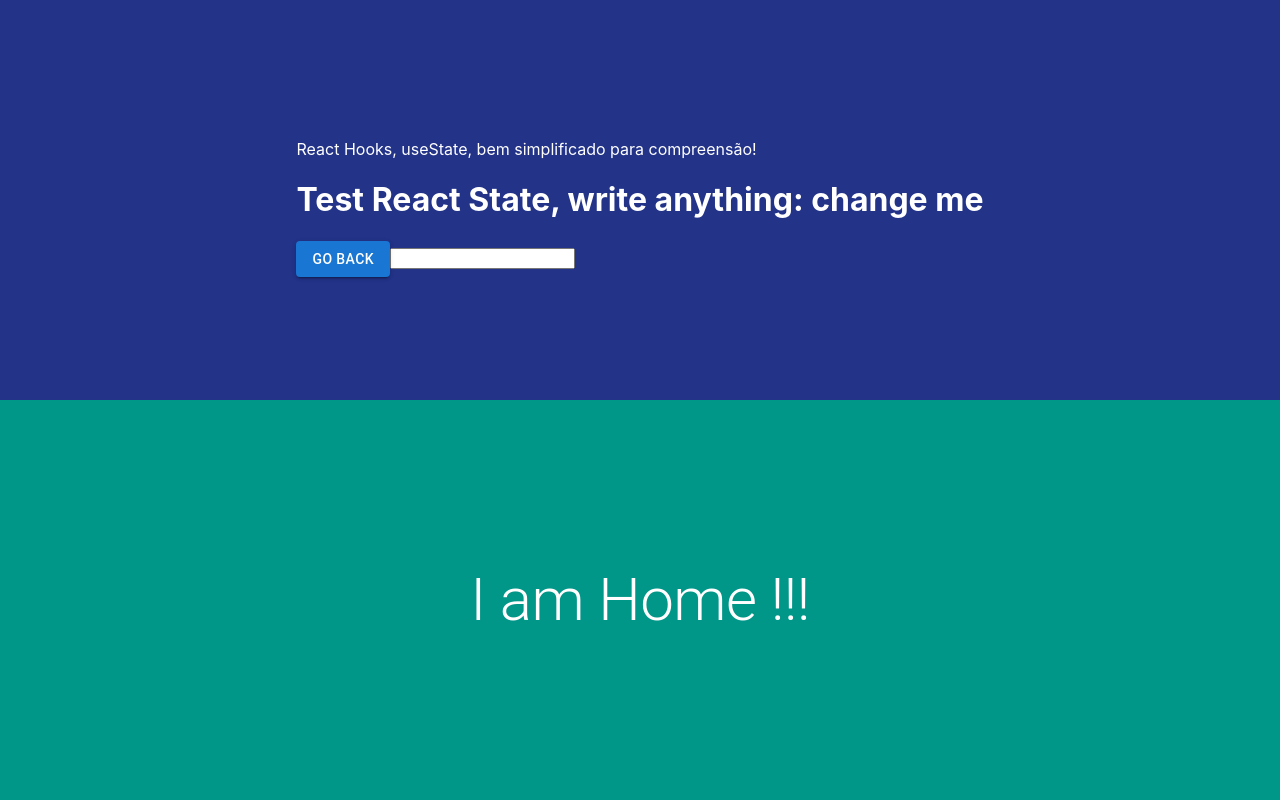
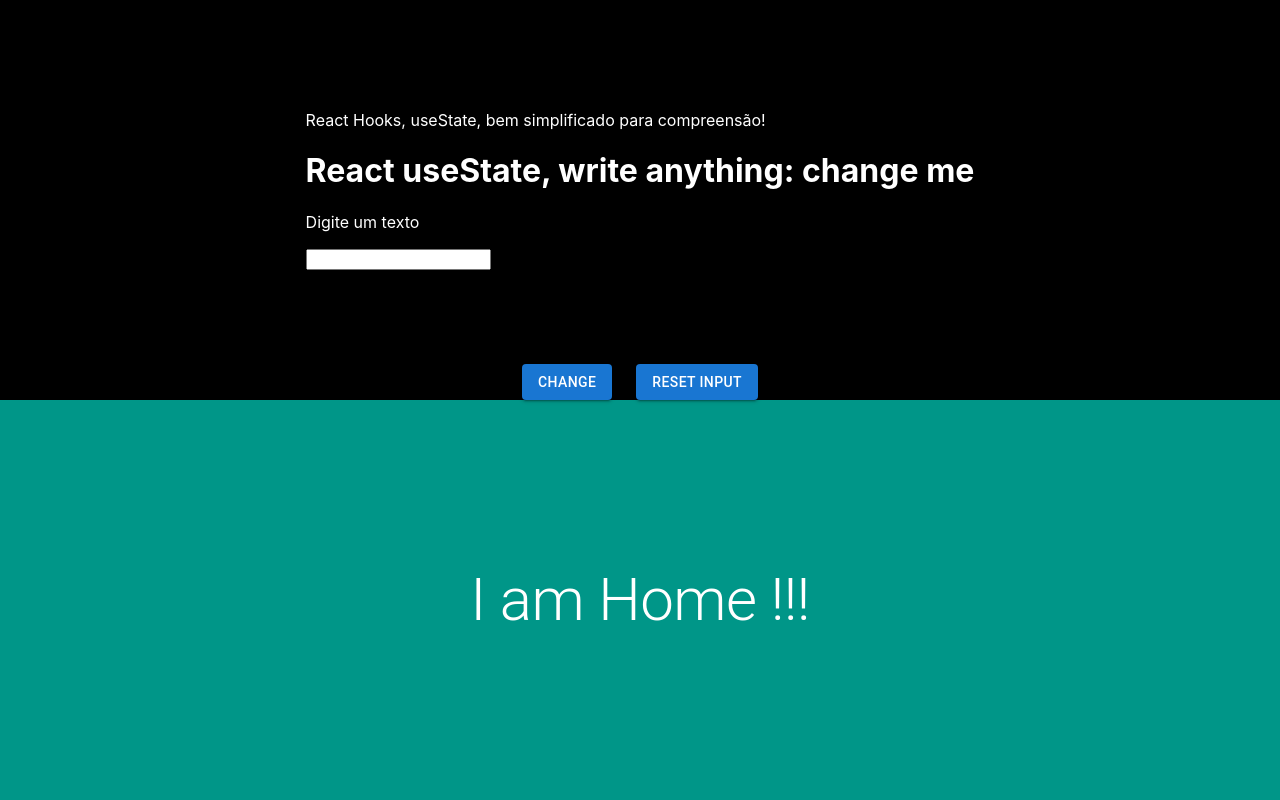
Before and after one commit to okubobarros/react_practitioner, a React (Create React App) app in the folder my-app/: page / in a window 1280 px wide. Shown: the top 800 px of the page. Built offline with nearby package versions, Linux system fonts and the light colour scheme.

Commit message:
added backgroudn color change state

```diff
--- a/my-app/src/components/Header/index.js
+++ b/my-app/src/components/Header/index.js
@@ -1,29 +1,36 @@
 import { Grid, Button } from '@mui/material'
 import { useEffect, useState } from 'react'
 
+//   Essa é a base do useState, a syntaxe será essa always -
+// o que pode mudar estará dentro do que vc espera dentro do parametro, no caso abaixo uma String
+// para ilustrar o exemplo, mas poderia ser uma string vazia, uma array []...
 export default function Banner() {
-    //   Essa é a base do useState, a syntaxe será essa always -
-    // o que pode mudar estará dentro do que vc espera dentro do parametro, no caso abaixo uma String
-    // para ilustrar o exemplo, mas poderia ser uma string vazia, uma array []...
 
     const [text, setText] = useState('');
+    // ***********outro useState******************
 
+    const [color, setColor] = useState('black' || colors)
+    const colors = ['blue', 'green']
     // nao estamos usando mas, para vc ver que conforme a necessidade de mudar o estado vc cria um novo useState, tentar dividir a aplicação visualmente
     const [number, setNumber] = useState();
 
     // os eventos que são acionados, passamos uma arrow func para simplificar, no caso não ha necessidade de return ou {}
+    const changeColor = (e) => {
+        e.preventDefault();
+        setColor(colors[Math.floor(Math.random() * colors.length)])
+        console.log('clicou');
+    }
+
     const clickHandler = () => setText('');
 
+    const inputField = (e) => {
+        setText(e.target.value)
+    }
 
     // podemos escrever assim tb, não ha certo ou errado
     // function goBack() {
     //     setText("hi")
     // }
-
-    // Esse hook para um segundo momento...sideeffects
-    useEffect(() => {
-
-    }, [])
 
     return (
         <Grid
@@ -31,21 +38,29 @@
             direction='row'
             justifyContent='center'
             alignItems='center'
-            sx={{ minHeight: '50VH', bgcolor: '#238' }}>
-            <Grid item sx={{ color: '#fff' }}>
+            flexDirection={'column'}
+            sx={{ minHeight: '50VH', bgcolor: color }}>
+            <Grid item sx={{ color: '#fff', margin: 'auto' }}>
+
                 <p>React Hooks, useState, bem simplificado para compreensão!</p>
-                <h1>Test React State, write anything: {text || 'change me'}</h1>
+                <h1>React useState, write anything: {text || 'change me'}</h1>
+                <p>Digite um texto</p>
+                <input type='text' onChange={inputField} value={text} />
 
-                {/* onClick = evebto padrao para o react é uma funcao para chamar no click mesmo */}
-                {/* <Button onClick={clickHandler} text={'#FFF'} variant={'contained'} >
-                    change
-                </Button> */}
+            </Grid>
 
-                <Button variant={'contained'} onClick={clickHandler}>
-                    go Back
-                </Button>
-                <input onChange={(e) => setText(e.target.value)}></input>
+            <Grid container justifyContent={'center'} gap={3} >
+                <Grid item >
+                    <Button variant={'contained'} onClick={changeColor} >
+                        Change
+                    </Button>
+                </Grid>
+                <Grid>
+                    <Button variant={'contained'} onClick={clickHandler} >
+                        Reset Input
+                    </Button>
+                </Grid>
             </Grid>
-        </Grid>
+        </Grid >
     )
 }
```
